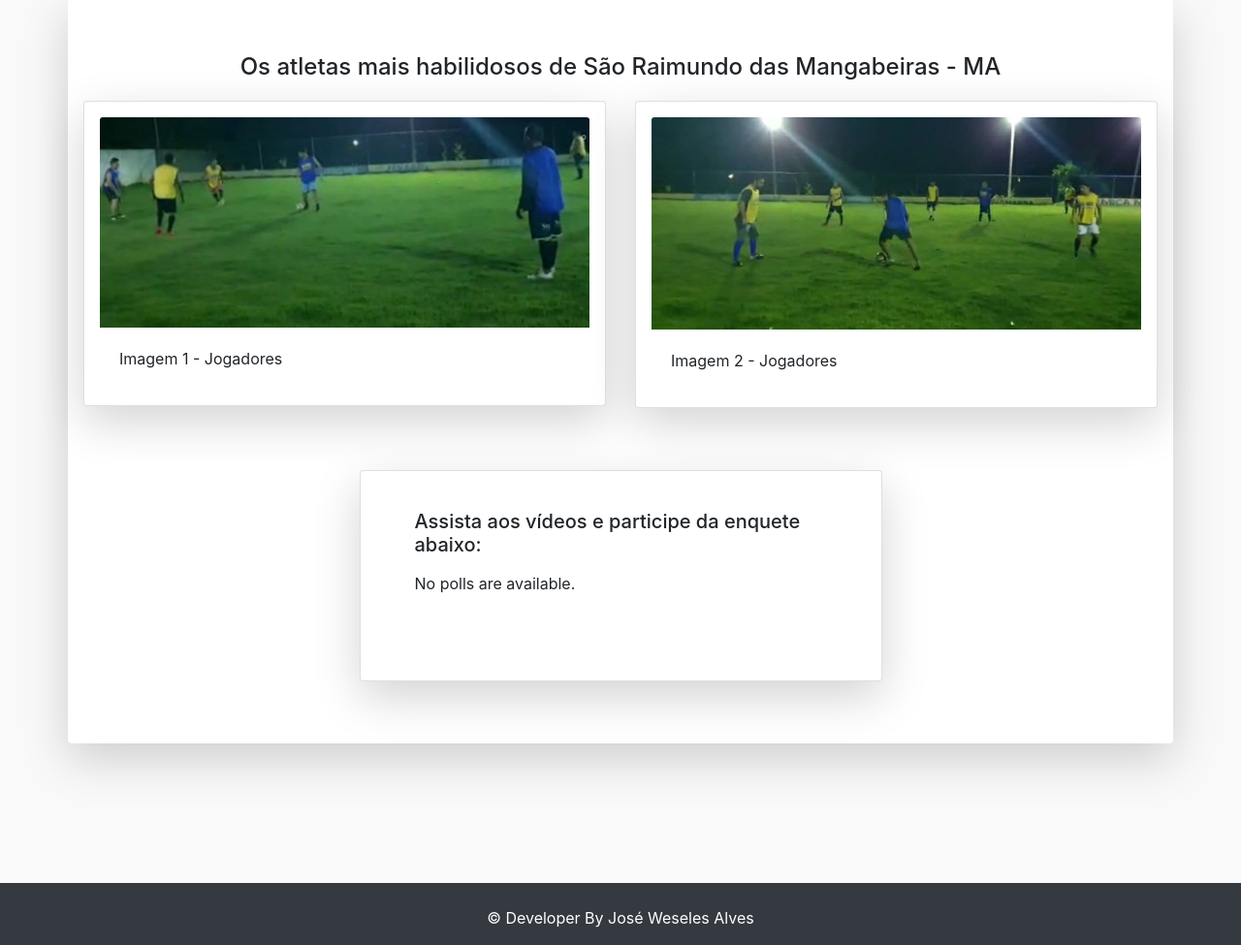
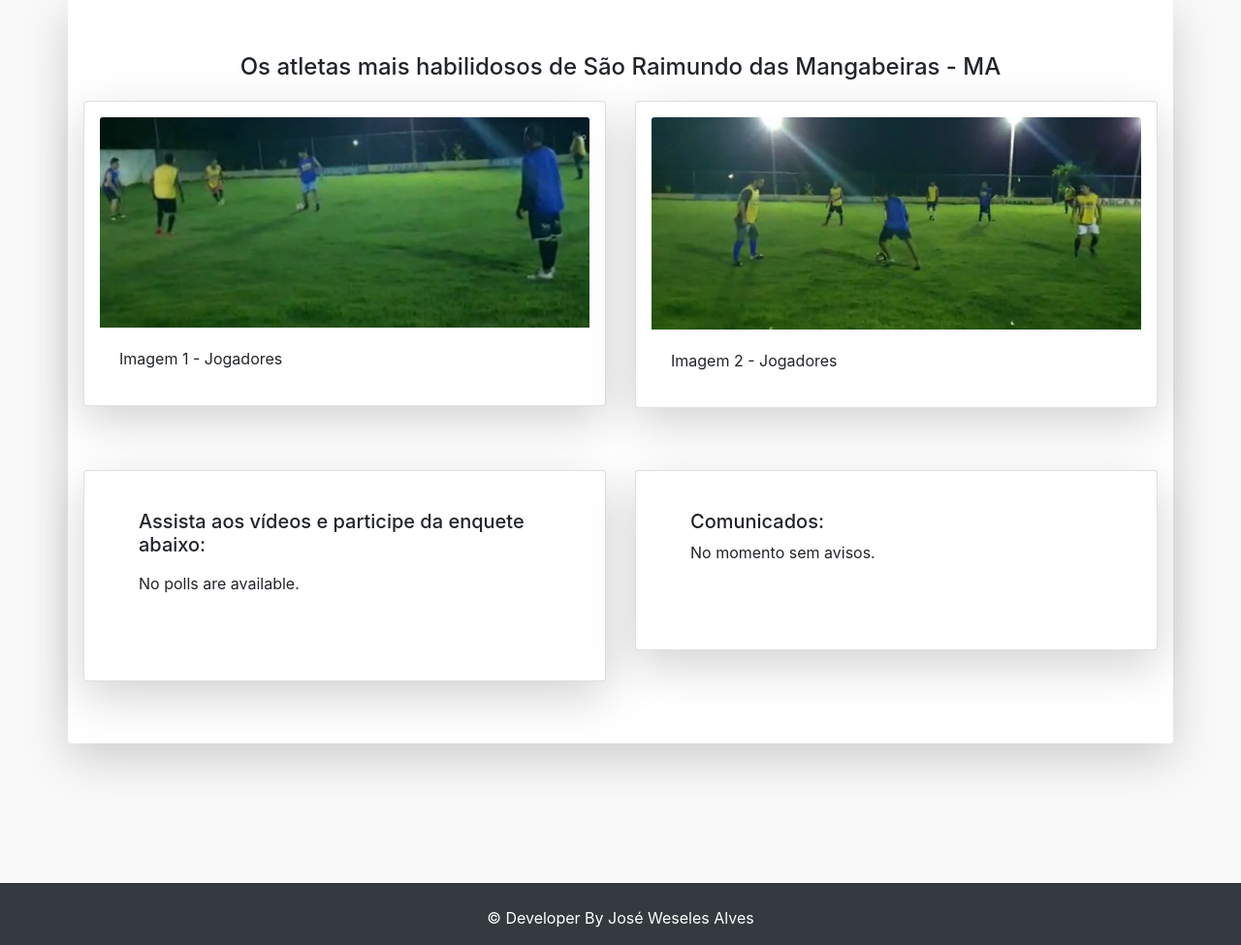
Before and after one commit to JWeseles/mysite, a Django app: page / in a window 1280 px wide. Shown: the part 675-1650 px from the top of the page at 97% size. Run offline with Django 3.2, Linux system fonts and the light colour scheme; data that the repository does not hold is empty; some libraries are stand-ins or nearby versions.

Commit message:
alterações em index

```diff
--- a/polls/templates/polls/contato.html
+++ b/polls/templates/polls/contato.html
@@ -43,7 +43,7 @@
                       </div>
                       <ul class="list-group list-group-flush">
                           <li class="list-group-item"><b><i><i class="fa fa-home" aria-hidden="true"></i> Endereço: Rua dos Lírios nº 09 - Primavera - São Raimundo das Mangabeiras - MA - CEP: 65.840-000</i></b></li>
-                          <li class="list-group-item"><b><i><i class="fa fa-envelope" aria-hidden="true"></i> E-mail: jweseles_al@hotmail.com></i></b></li>
+                          <li class="list-group-item"><b><i><i class="fa fa-envelope" aria-hidden="true"></i> E-mail: jweseles_al@hotmail.com</i></b></li>
                           <li class="list-group-item"><b><i><i class="fa fa-mobile" aria-hidden="true"></i> Cel.: (99)98474-7008</i></b></li>
                       </ul>
                     </div>
--- a/polls/templates/polls/index.html
+++ b/polls/templates/polls/index.html
@@ -85,7 +85,7 @@
                         </div>
                   </div>
               </div>
-              <div class="col-3"></div>
+
               <div class="col-12 col-md-6" >
                     <div class="card mt-3 shadow-lg p-3 mb-5 bg-white rounded">
                         <ul>
@@ -107,6 +107,19 @@
                         </ul>
                         <div class="card-body">
                         <p class="card-text"></p>
+                        </div>
+                  </div>
+              </div>
+              <div class="col-12 col-md-6">
+                    <div class="card mt-3 shadow-lg p-3 mb-5 bg-white rounded">
+                        <br>
+                        <ul>
+                                <h5>Comunicados:</h5>
+                                <p>No momento sem avisos.</p>
+
+                            <div class="card-body">
+                            <p class="card-text"></p>
+                        </ul>
                         </div>
                   </div>
               </div>
```
